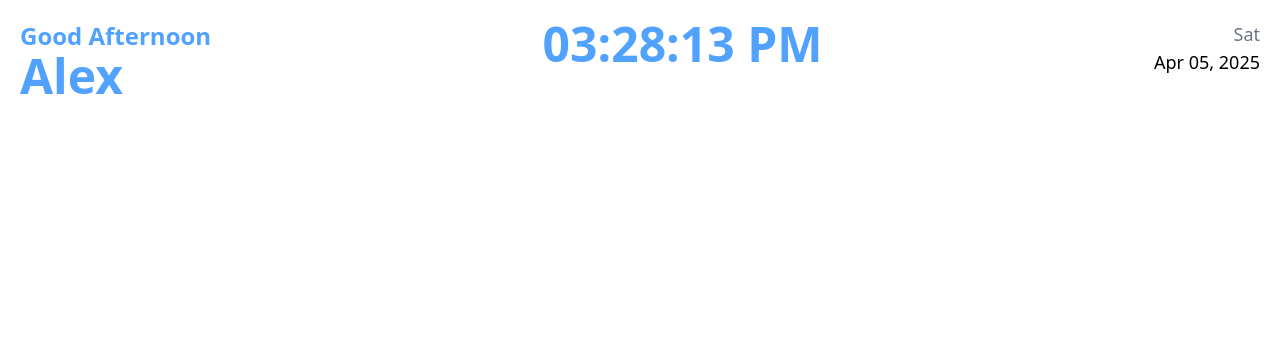
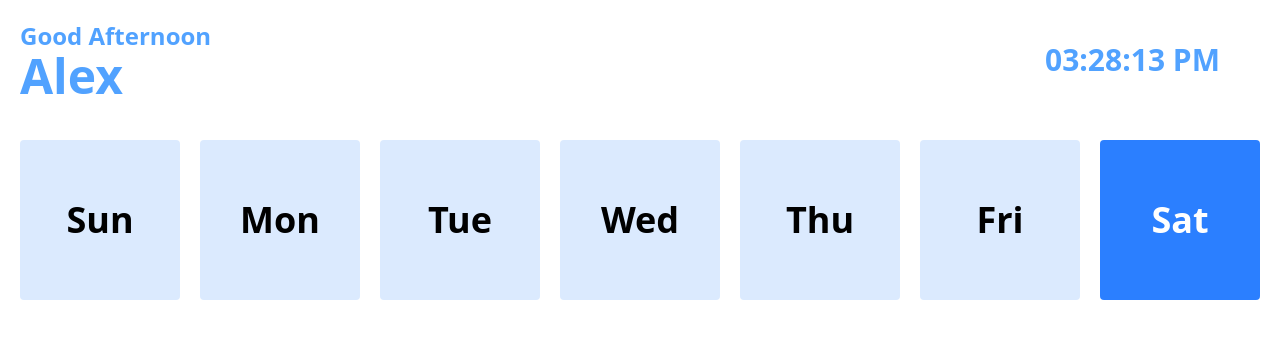
Before and after one commit to techoo401/focusflow, a React (Vite) app: page / in a window 1280 px wide. Shown: the top 338 px of the page. Built offline with nearby package versions, Linux system fonts and the light colour scheme.

Commit message:
Day Component Created

```diff
--- /dev/null
+++ b/src/components/Day.jsx
@@ -0,0 +1,32 @@
+import React, { useState, useEffect } from "react"
+
+function Day () {
+
+    const [currentDate, setCurrentDate] = useState(new Date())
+
+    useEffect(() => {
+            const interval = setInterval(() => {
+                setCurrentDate(new Date());
+            }, 1000);
+
+            return () => clearInterval(interval);
+        }, [])
+
+        const weekday = currentDate.toLocaleDateString("en-US", {weekday: "short"})
+
+    return (
+        <div className="flex items-center mt-10 justify-evenly">
+            {["Sun","Mon","Tue","Wed","Thu","Fri","Sat"].map((day, index) => {
+                return (
+                    <div
+                    className={`w-20 h-30 px-20 py-20 flex items-center justify-center text-4xl rounded font-semibold ${day == weekday ? "text-white bg-blue-500" : "text-black bg-blue-100"}`}
+                    key={index}>
+                        {day}
+                    </div>
+                )
+            })}
+        </div>
+    )
+}
+
+export default Day
--- a/src/components/Header.jsx
+++ b/src/components/Header.jsx
@@ -23,12 +23,6 @@ function Header() {
 
     const greeting = getGreeting();
 
-    const day = currentDate.toLocaleDateString("en-US", { weekday: "short" });
-    const onlyDate = currentDate.toLocaleDateString("en-US", {
-        day: "2-digit",
-        month: "short",
-        year: "numeric",
-    });
     const time = currentDate.toLocaleTimeString("en-US", {
         hour: "2-digit",
         minute: "2-digit",
@@ -48,7 +42,7 @@ function Header() {
     }, [time]);
 
     return (
-        <header className="flex items-start justify-between px-5 mt-5">
+        <header className="flex items-center justify-between px-5 mt-5">
             <div className="flex flex-col">
                 <h1 className="text-2xl font-bold text-blue-400">{greeting}</h1>
                 <h1 className="text-5xl font-bold text-blue-400">Alex</h1>
@@ -56,14 +50,10 @@ function Header() {
             <div>
                 <span
                     ref={timeRef}
-                    className="text-5xl font-semibold text-blue-400 font-bold"
+                    className="text-3xl mr-10 font-semibold text-blue-400 font-bold"
                 >
                     {time}
                 </span>
-            </div>
-            <div className="flex flex-col text-right">
-                <span className="text-lg font-medium text-gray-500">{day}</span>
-                <span className="text-lg font-medium">{onlyDate}</span>
             </div>
         </header>
     );
--- a/src/pages/Home.jsx
+++ b/src/pages/Home.jsx
@@ -1,9 +1,13 @@
 import React from "react"
 import Header from "../components/Header"
+import Day from "../components/Day"
 
 function Home () {
     return (
+    <>
         <Header />
+        <Day />
+    </>
     )
 }
 
```
